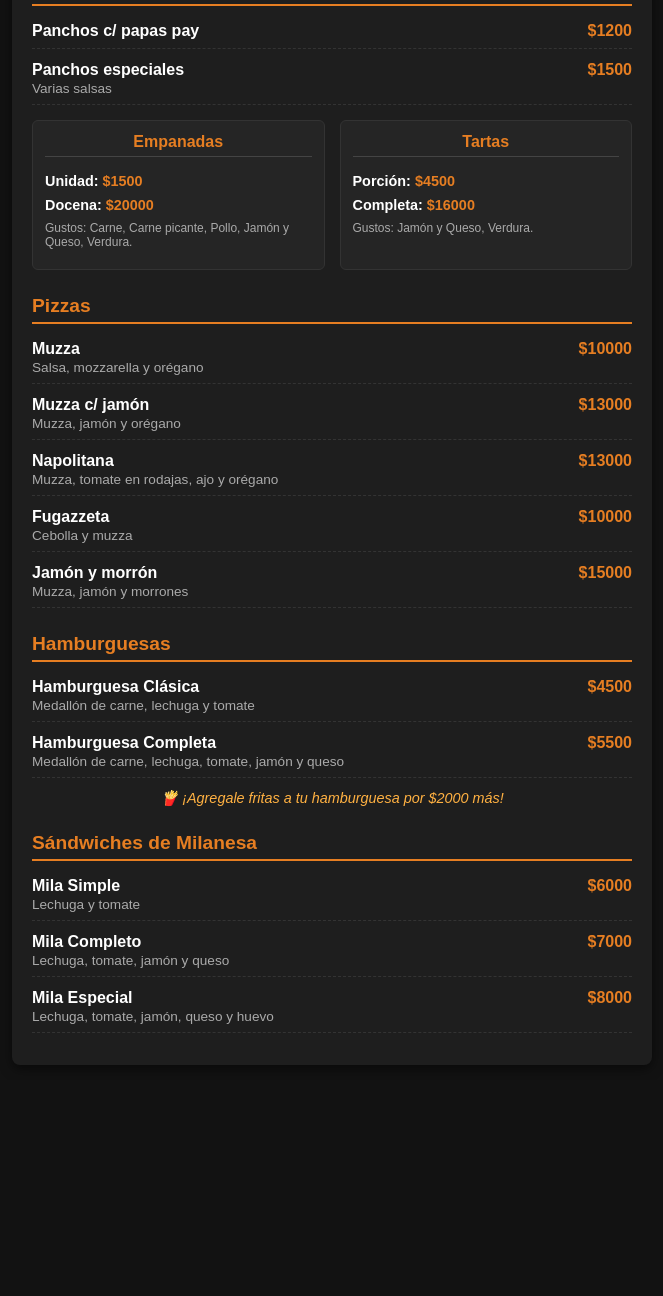
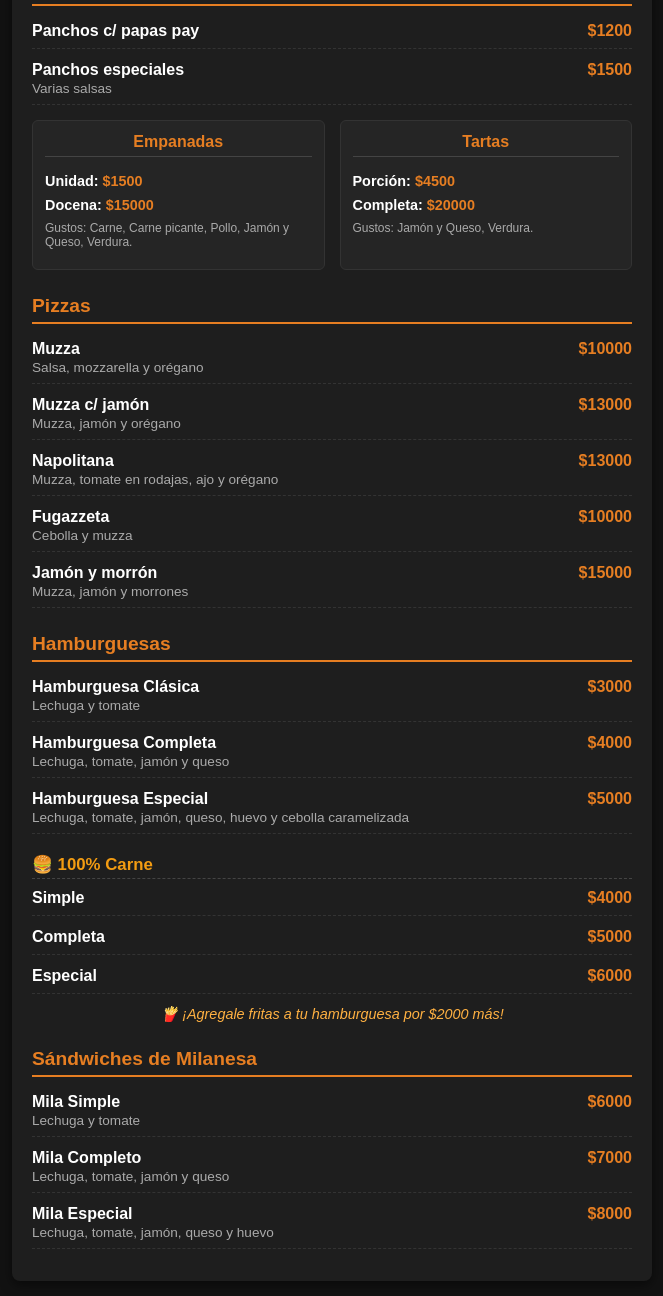
Before and after one commit to santinosuarezm-sys/santinosuarezm-sys-menu-el-chino-y-el-turco, a Flask app: page / in a window 1280 px wide. Shown: the part 164-1460 px from the top of the page, without its empty margins (308-971 px from the left). Before the commit the page ends 1197 px from the top, so only its background shows below. Run offline with Flask 3, Linux system fonts and the light colour scheme.

Commit message:
Update index.html

```diff
--- a/templates/index.html
+++ b/templates/index.html
@@ -36,6 +36,14 @@
             margin-top: 25px;
             color: #e67e22;
             font-size: 1.2em;
+        }
+        h3.subseccion {
+            color: #f39c12;
+            font-size: 1.05em;
+            margin-top: 20px;
+            margin-bottom: 10px;
+            border-bottom: 1px dashed #444;
+            padding-bottom: 3px;
         }
         /* Contenedor para poner dos secciones al lado */
         .dos-columnas {
@@ -121,7 +129,7 @@
         <h1>El Chino y el Turco</h1>
         <div class="subtitulo">¡Nuestra Carta Online!</div>
 
-        <!-- SECCIÓN 1: PANCHOS (Arriba de todo) -->
+        <!-- SECCIÓN 1: PANCHOS -->
         <h2>Panchos</h2>
         <div class="item">
             <div class="info">
@@ -146,7 +154,7 @@
                     <span class="nombre">Unidad:</span> <span class="precio">$1500</span>
                 </div>
                 <div class="item-columna">
-                    <span class="nombre">Docena:</span> <span class="precio">$20000</span>
+                    <span class="nombre">Docena:</span> <span class="precio">$15000</span>
                 </div>
                 <div class="sabores">Gustos: Carne, Carne picante, Pollo, Jamón y Queso, Verdura.</div>
             </div>
@@ -158,7 +166,7 @@
                     <span class="nombre">Porción:</span> <span class="precio">$4500</span>
                 </div>
                 <div class="item-columna">
-                    <span class="nombre">Completa:</span> <span class="precio">$16000</span>
+                    <span class="nombre">Completa:</span> <span class="precio">$20000</span>
                 </div>
                 <div class="sabores">Gustos: Jamón y Queso, Verdura.</div>
             </div>
@@ -207,17 +215,46 @@
         <div class="item">
             <div class="info">
                 <div class="nombre">Hamburguesa Clásica</div>
-                <div class="descripcion">Medallón de carne, lechuga y tomate</div>
+                <div class="descripcion">Lechuga y tomate</div>
             </div>
-            <div class="precio">$4500</div>
+            <div class="precio">$3000</div>
         </div>
         <div class="item">
             <div class="info">
                 <div class="nombre">Hamburguesa Completa</div>
-                <div class="descripcion">Medallón de carne, lechuga, tomate, jamón y queso</div>
+                <div class="descripcion">Lechuga, tomate, jamón y queso</div>
             </div>
-            <div class="precio">$5500</div>
+            <div class="precio">$4000</div>
         </div>
+        <div class="item">
+            <div class="info">
+                <div class="nombre">Hamburguesa Especial</div>
+                <div class="descripcion">Lechuga, tomate, jamón, queso, huevo y cebolla caramelizada</div>
+            </div>
+            <div class="precio">$5000</div>
+        </div>
+
+        <!-- Subsección 100% Carne -->
+        <h3 class="subseccion">🍔 100% Carne</h3>
+        <div class="item">
+            <div class="info">
+                <div class="nombre">Simple</div>
+            </div>
+            <div class="precio">$4000</div>
+        </div>
+        <div class="item">
+            <div class="info">
+                <div class="nombre">Completa</div>
+            </div>
+            <div class="precio">$5000</div>
+        </div>
+        <div class="item">
+            <div class="info">
+                <div class="nombre">Especial</div>
+            </div>
+            <div class="precio">$6000</div>
+        </div>
+
         <div class="nota">🍟 ¡Agregale fritas a tu hamburguesa por $2000 más!</div>
 
         <!-- SECCIÓN 5: SÁNDWICHES -->
```
